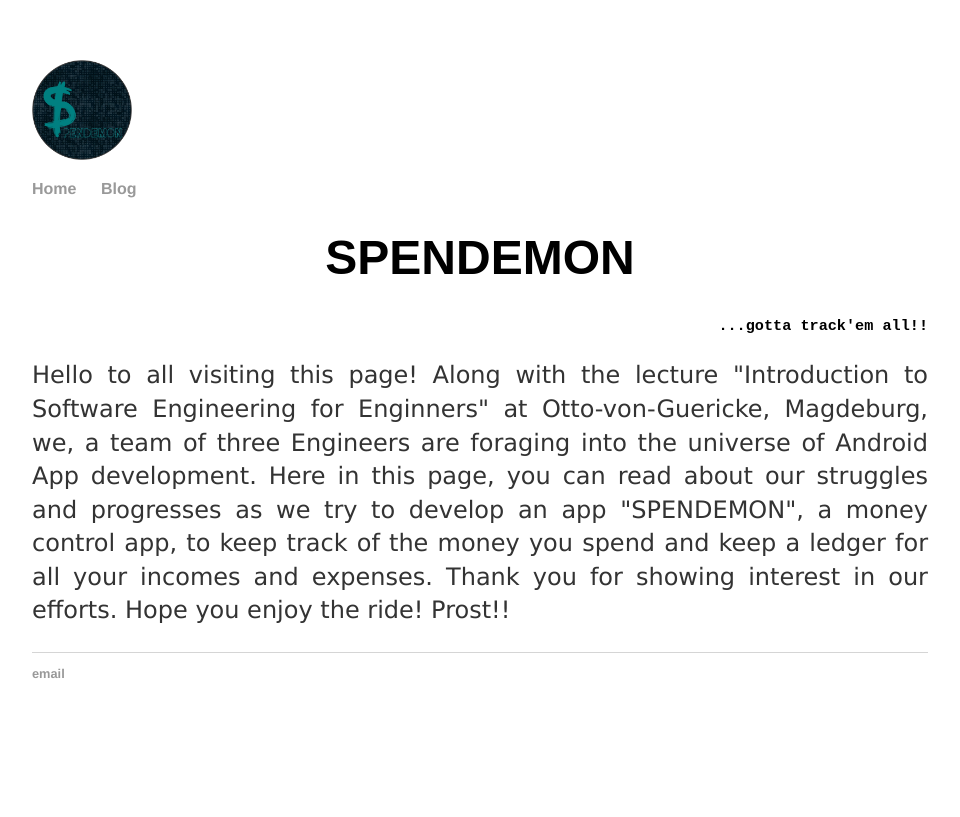
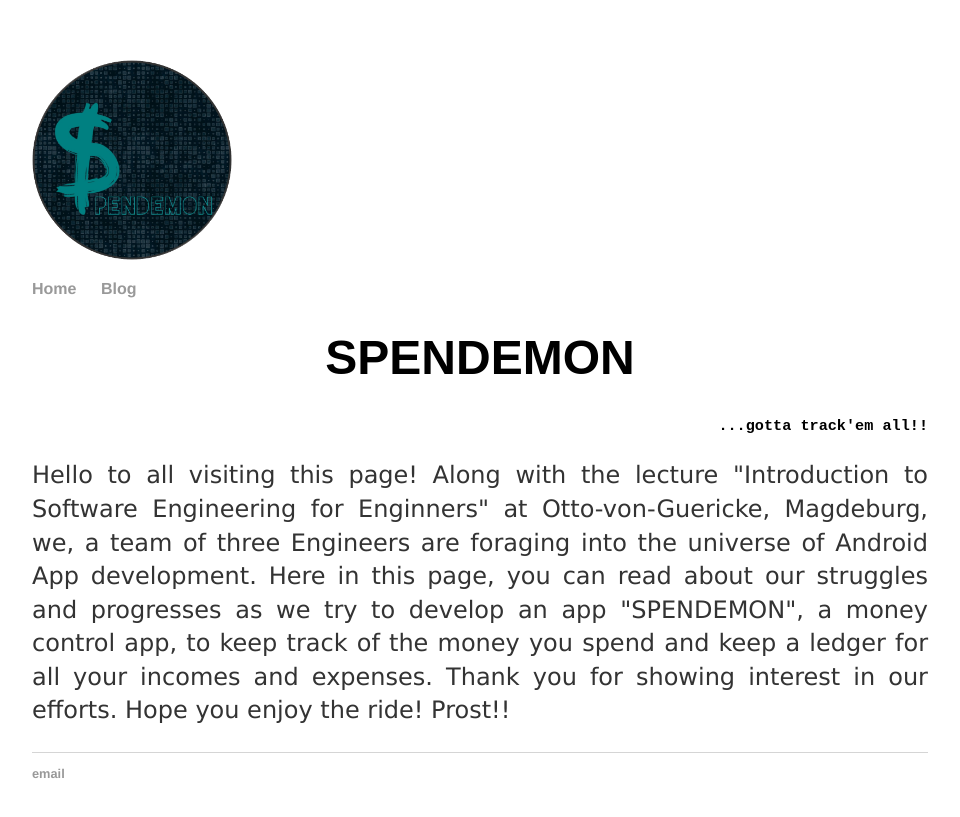
Before and after one commit to 785pavan/isee2019-SPENDEMON, a Jekyll site: the page built from docs/index.html, in a window 1280 px wide. Shown: the top 817 px of the page, without its empty margins (160-1120 px from the left). Built offline with Jekyll 4.4.1, drawn with Linux system fonts in a browser that asks for light colours.

Commit message:
Update default.html

```diff
--- a/docs/_layouts/default.html
+++ b/docs/_layouts/default.html
@@ -9,7 +9,7 @@
 
 <body>
   <nav>
-        <img src="{{site.baseurl}}//images/Team_logo.png" height="100">
+    <img src="{{site.baseurl}}//images/Team_logo.png" height="200">
     <ul>
       <li><a href="{{site.baseurl}}/">Home</a></li>
       <!--<li><a href="/about">About</a></li>
```
Lines whose indentation alone changed are shown as unchanged.
